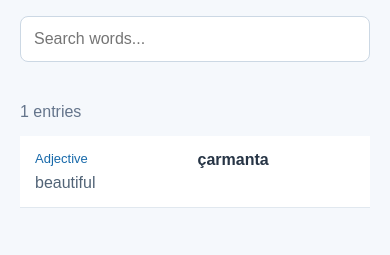
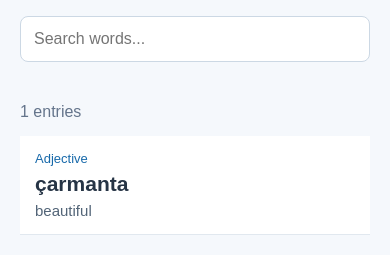
Before and after one commit to t1site/sharmanta, a plain HTML site: page dict/index.html in a window 390 px wide. Shown: the part 109-364 px from the top of the page. Drawn offline with Linux system fonts and the light colour scheme.

Commit message:
Refactor CSS styles for improved layout and responsiveness
Updated CSS styles for entry and word elements, adjusted grid layout and gaps, and modified media query styles.

```diff
--- a/dict/index.html
+++ b/dict/index.html
@@ -35,8 +35,9 @@ h1 {
 
 .entry {
     display: grid;
-    grid-template-columns: 120px 1fr 2fr;
-    gap: 15px;
+    grid-template-columns: 120px 1fr;
+    gap: 8px 15px;
+    align-items: center;
     padding: 15px;
     background: white;
     border-bottom: 1px solid #e1e8ef;
@@ -49,10 +50,13 @@ h1 {
 
 .word {
     font-weight: bold;
+    font-size: 22px;
 }
 
 .translation {
+    grid-column: 2;
     color: #526477;
+    font-size: 15px;
 }
 
 #status {
@@ -62,12 +66,16 @@ h1 {
 
 @media (max-width: 550px) {
     .entry {
-        grid-template-columns: 1fr 1fr;
-        gap: 5px;
+        grid-template-columns: 1fr;
+        gap: 6px;
     }
 
     .translation {
-        grid-column: 1 / -1;
+        grid-column: 1;
+    }
+
+    .word {
+        font-size: 21px;
     }
 }
 </style>
```
